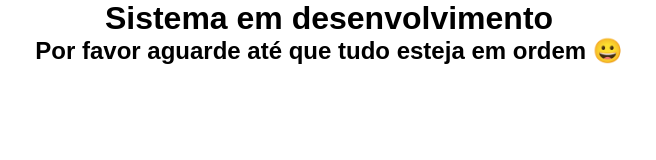
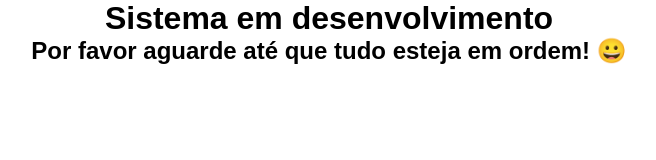
Before and after one commit to joelson91/Task-manager, a plain HTML site: page index.html in a window 1280 px wide. Shown: the full height of the page, 311-967 px from the left. Drawn offline with Linux system fonts and the light colour scheme.

Commit message:
simple test

```diff
--- a/index.html
+++ b/index.html
@@ -9,7 +9,7 @@
 <body>
     <div class="text">
         <h1>Sistema em desenvolvimento</h1>
-        <h2>Por favor aguarde até que tudo esteja em ordem &#128512</h2>
+        <h2>Por favor aguarde até que tudo esteja em ordem! &#128512</h2>
     </div>
 
 </body>
```
